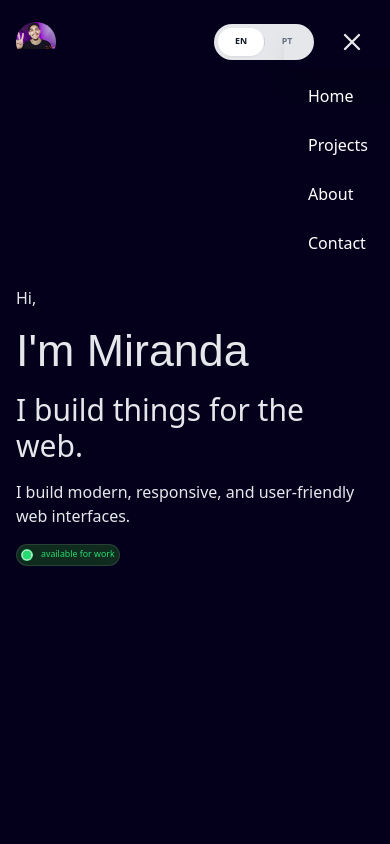
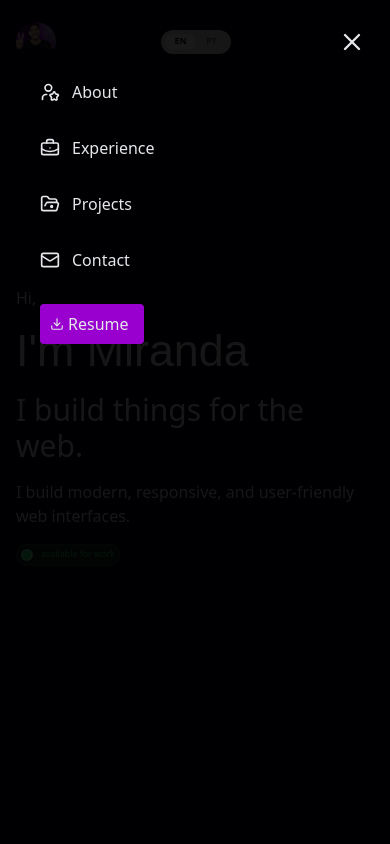
Before and after one commit to oandmiranda/my-portfolio, a Next.js app: page / in a window 390 px wide. Both pictures are taken after a click on the button 352 px from the left and 42 px from the top of the page. Shown: the top 844 px of the page. Built offline with nearby package versions, Linux system fonts and the light colour scheme; a web font is replaced by a local one.

Commit message:
add burger Menu and new styles

```diff
--- a/app/context/translations.js
+++ b/app/context/translations.js
@@ -98,7 +98,7 @@ export const translations = {
         skill4: "skill 4 aqui",
       },
       technologies: {
-        title: "Here are a few technologies I’ve been working with recently:",
+        title: "Aqui estão algumas tecnologias que tenho trabalhado recentemente:",
       },
     },
     sessions: {
--- /dev/null
+++ b/app/data/navLinks.ts
@@ -0,0 +1,12 @@
+import { NavLink } from "@/types/navLink";
+import { FolderOpenDot } from 'lucide-react';
+import { BriefcaseBusiness } from 'lucide-react';
+import { UserStar } from 'lucide-react';
+import { Mail } from 'lucide-react';
+
+export const navLink: NavLink[] = [
+  { icon: UserStar, href: "/#about", key: "about" },
+  { icon: BriefcaseBusiness, href: "/#experience", key: "experience" },
+  { icon: FolderOpenDot, href: "/#projects", key: "projects" },
+  { icon: Mail, href: "/#contacts", key: "contact" },
+];
--- a/app/page.tsx
+++ b/app/page.tsx
@@ -3,7 +3,6 @@ import AboutSection from "./ui/aboutSection";
 import Footer from "./ui/footer";
 import Header from "./ui/header";
 import ProjectsSection from "./ui/projectSession";
-import Slider from "./ui/slider";
 
 export default function Home() {
   return (
--- a/app/ui/burgerMenu.tsx
+++ b/app/ui/burgerMenu.tsx
@@ -1,85 +1,107 @@
-"use client"
+"use client";
 
-import { useState } from "react"
-import { motion } from "framer-motion"
-import { Menu, X } from "lucide-react"
+import { useState } from "react";
+import { motion } from "framer-motion";
+import { Download, Menu, X } from "lucide-react";
+import Link from "next/link";
+import { useLanguage } from "../context/languageContext";
+import { navLink } from "../data/navLinks";
+import Button from "./button";
 
 export default function BurgerMenu() {
-  const [isOpen, setIsOpen] = useState(false)
+  const [isOpen, setIsOpen] = useState(false);
+  const { t } = useLanguage();
 
   const sidebarVariants = {
     open: {
-      x: 70,
+      x: 0,
       transition: {
         type: "spring",
-        stiffness: 300,
-        damping: 30
-      }
+        stiffness: 260,
+        damping: 35,
+      },
     },
     closed: {
       x: "-100%",
       transition: {
         type: "spring",
-        stiffness: 300,
-        damping: 40
-      }
-    }
-  }
+        stiffness: 260,
+        damping: 40,
+      },
+    },
+  };
 
   const itemVariants = {
     open: {
       opacity: 1,
       y: 0,
-      transition: {
-        delay: 0.05,
-        stiffness: 1000,
-        velocity: -100
-      }
+      transition: { delay: 0.02 },
     },
     closed: {
       opacity: 0,
-      y: 30,
-      transition: {
-        stiffness: 1000
-      }
-    }
-  }
+      y: 20,
+    },
+  };
 
   return (
     <nav className="relative lg:hidden">
-      {/* Botão */}
-      <button
-        onClick={() => setIsOpen(!isOpen)}
-        className="p-2 z-50 relative"
-      >
+      <button onClick={() => setIsOpen(!isOpen)} className="p-2 relative z-8">
         {isOpen ? <X size={28} /> : <Menu size={28} />}
       </button>
 
-      {/* MENU (Sidebar) */}
+      {/* BACKDROP */}
+      {isOpen && (
+        <motion.div
+          initial={{ opacity: 0 }}
+          animate={{ opacity: 0.35 }}
+          exit={{ opacity: 0 }}
+          onClick={() => setIsOpen(false)}
+          className="fixed top-0 left-0 w-full h-screen bg-black z-6"
+        />
+      )}
+
+      {/* SIDEBAR */}
       <motion.aside
         variants={sidebarVariants}
         initial="closed"
         animate={isOpen ? "open" : "closed"}
-        className="fixed top-0 left-0 h-full w-64 text-white p-6 shadow-xl z-40"
+        className="
+          fixed top-0 left-0
+          h-screen
+          w-2/2
+          bg-black/85
+          px-10 pt-20
+          z-7
+          flex flex-col
+          md:w-1/2
+        "
       >
         <motion.ul
-          className="space-y-6 mt-10"
+          className="space-y-8"
           initial="closed"
           animate={isOpen ? "open" : "closed"}
         >
-          {["Home", "Projects", "About", "Contact"].map((item, i) => (
+          {navLink.map((link, index) => (
             <motion.li
-              key={i}
+              key={index}
               variants={itemVariants}
-              whileHover={{ scale: 1.08 }}
+              whileHover={{ scale: 1.05 }}
               whileTap={{ scale: 0.97 }}
-              className="cursor-pointer text-lg"
+              className="cursor-pointer text-base flex items-center gap-3"
             >
-              {item}
+              {link.icon && <link.icon size={20} />}
+              <Link href={link.href}>{t(link.key, "nav")}</Link>
             </motion.li>
           ))}
+          <Button
+            href={"https://www.google.com.br"}
+            icon={<Download />}
+            className="w-26"
+          >
+            {t("resume", "nav")}
+          </Button>
         </motion.ul>
       </motion.aside>
     </nav>
-  )
+  );
 }
--- a/app/ui/languageToggle.tsx
+++ b/app/ui/languageToggle.tsx
@@ -19,7 +19,8 @@ export default function LanguageToggle(): JSX.Element {
         group
         relative
         flex items-center
-        w-[100px] h-9
+        w-[70px] h-6
+        sm:w-[90px] md:h-8
         p-1
         bg-gray-200 dark:bg-gray-800
         rounded-full
--- a/app/ui/navbar.tsx
+++ b/app/ui/navbar.tsx
@@ -2,7 +2,6 @@
 
 import Link from "next/link";
 import Image from "next/image";
-import { NavLink } from "@/types/navLink"; // Verifique se o caminho está correto
 import { Download } from "lucide-react";
 import Animation from "./animation";
 import Button from "./button";
@@ -11,13 +10,7 @@ import { useLanguage } from "../context/languageContext";
 import LanguageToggle from "./languageToggle";
 import { useEffect, useState } from "react";
 import BurgerMenu from "./burgerMenu";
-
-const navLink: NavLink[] = [
-  { href: "/#about", key: "about" },
-  { href: "/#experience", key: "experience" },
-  { href: "/#projects", key: "projects" },
-  { href: "/#contacts", key: "contact" },
-];
+import { navLink } from "../data/navLinks";
 
 export default function NavBar() {
   const [scroll, setScroll] = useState(false);
@@ -45,7 +38,7 @@ export default function NavBar() {
     px-4 sm:px-5 md:px-8 lg:px-12 py-4 w-full z-4
     ${
       // FIXAÇÃO E ESTILO CONDICIONAL (ÚNICA PARTE QUE MUDA)
-      scroll && "backdrop-blur-md bg-white/20 dark:bg-black/20 shadow-md top-1"
+      scroll && "backdrop-blur-md bg-white/20 dark:bg-black/20 shadow-md top-0"
     }
   `;
 
@@ -55,7 +48,6 @@ export default function NavBar() {
     //    pois 'gap-50' (200px) costuma quebrar layouts em telas menores.
     <>
       <div className={navClasses}>
-        {/* LADO ESQUERDO: Logo */}
         <Link href={"/"}>
           <HoverAnimationBox className="flex items-center gap-1.5 cursor-default">
             <Animation type="secondary" trigger="mount">
@@ -102,10 +94,10 @@ export default function NavBar() {
           </div>
         </Animation>
 
-        <Animation animation="slideUp" className="flex items-center gap-4">
+        <Animation type="slideUp" className="flex items-center gap-4 mr-0 sm:mr-20 lg:mr-0">
           <LanguageToggle />
-          <BurgerMenu />
         </Animation>
+        <BurgerMenu />
       </div>
     </>
   );
--- a/types/navLink.ts
+++ b/types/navLink.ts
@@ -1,4 +1,7 @@
+import { ElementType } from "react";
+
 export type NavLink = {
+  icon?: ElementType;
   href: string;
   key: string;
 };
```
Also changed, not shown: 1 other file (tests, documents, lock files or other folders).
